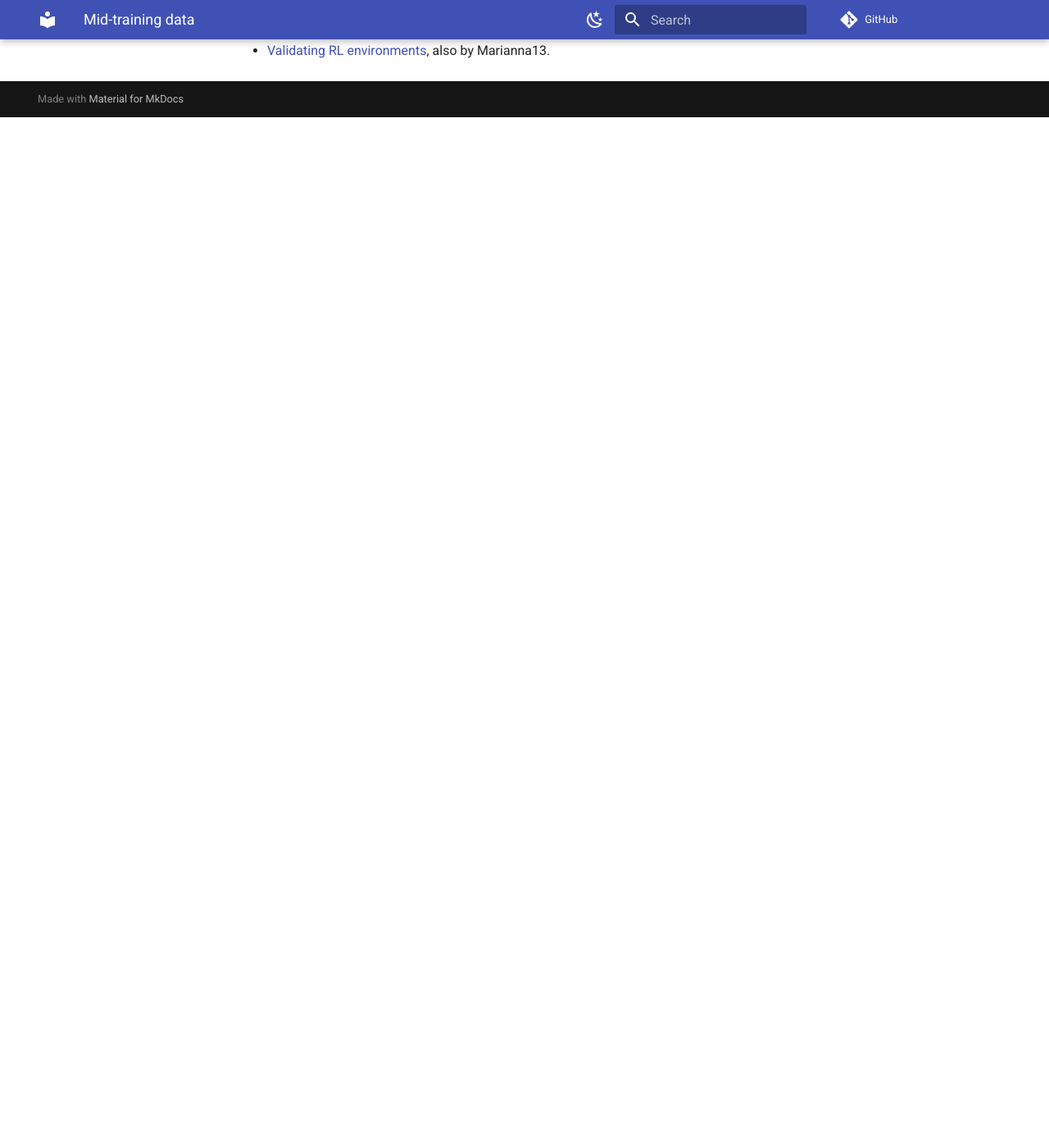
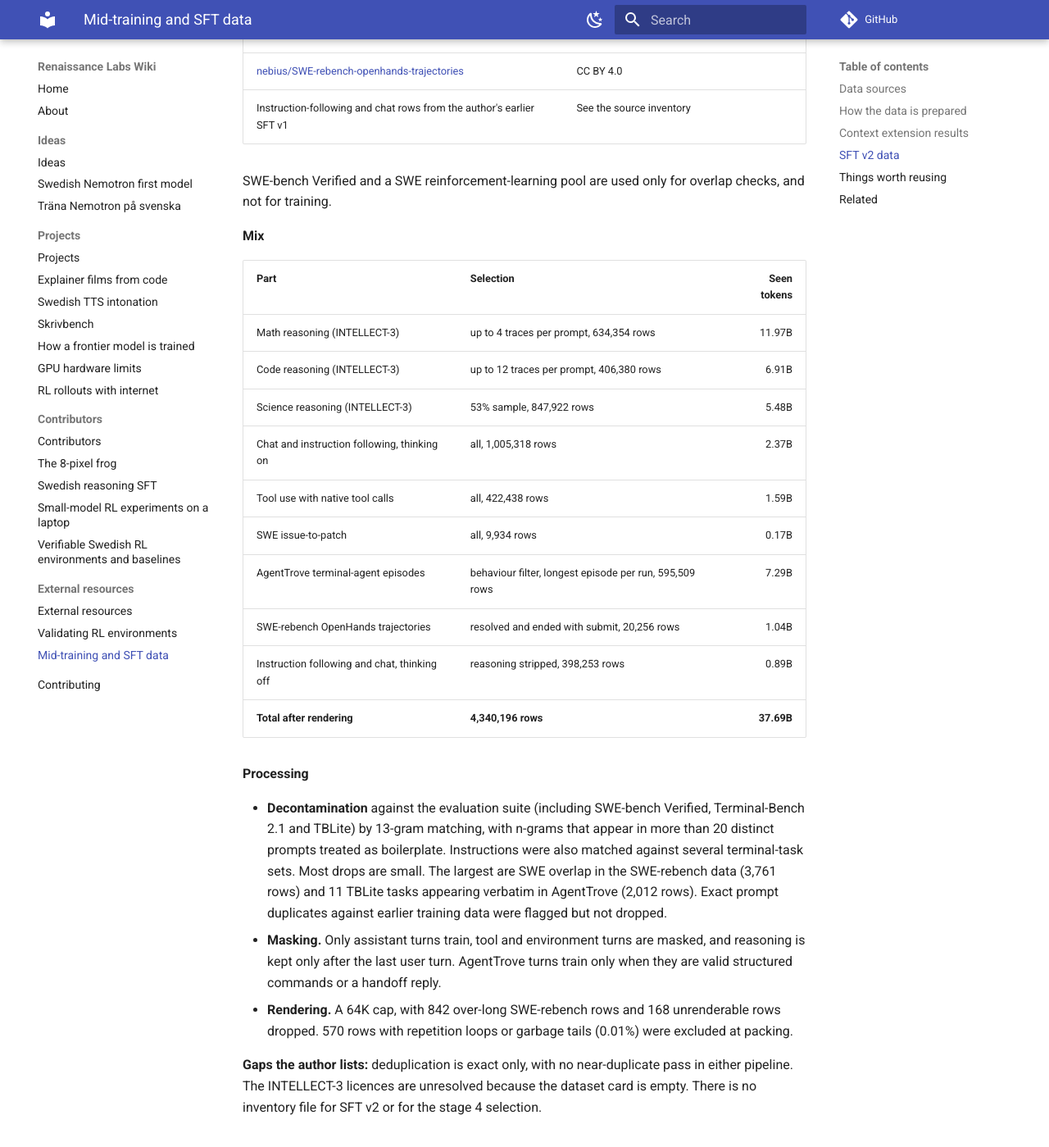
Before and after one commit to BirgerMoell/renaissancelabs-wiki, an MkDocs documentation site: the page built from docs/external/marianna13-midtraining-data.md, in a window 1280 px wide and 1400 px high, scrolled down 3333 px. Shown: the whole window at 82% size. Built offline with MkDocs 1.6.1 and Material for MkDocs 9.7.7, drawn with Linux system fonts in a browser that asks for light colours; comment, search, counter and statistics services are not loaded; before the commit the page ends 3476 px from its top, so only the background shows below that; some of the changed text lies outside the part shown.

Commit message:
External page: add Marianna13's SFT v2 data
Co-Authored-By: Claude Sonnet 5.5 <noreply@anthropic.com>

```diff
--- a/docs/external/marianna13-midtraining-data.md
+++ b/docs/external/marianna13-midtraining-data.md
@@ -1,11 +1,11 @@
-# Mid-training data and context extension (by Marianna13)
+# Mid-training and SFT data for a 9B model (by Marianna13)
 
 !!! note "External resource, not from Renaissance Labs"
     This is an external resource that Renaissance Labs considers relevant to its work. It summarises a working document by **Marianna13** from her [prelude-posttrain](https://github.com/marianna13/prelude-posttrain) repository. Renaissance Labs did not make it. The figures are hers, taken from the document as it stood at its last update (23 October 2026), and we have not reproduced them. Corrections go to the original author.
 
 **Author:** Marianna13 (individual contributor)
 **Source:** [issue-0054-midtraining-data.md](https://github.com/marianna13/prelude-posttrain/blob/main/docs/issue-0054-midtraining-data.md)
-**Status in the source:** in progress. Production training had not been run when the document was last updated.
+**Status in the source:** the mid-training document was in progress when last updated (23 October 2026). A later document records SFT v2 as trained.
 
 The goal is a reproducible, decontaminated mid-training mixture for the OpenEuroLLM Prelude 9B base model. It is used to extend the context window from 4K through 16K, 32K and 64K (and then 128K with YaRN) while keeping the base model's math and code ability.
 
@@ -53,6 +53,44 @@ Short-context few-shot results after stage 1 stayed within the preregistered mar
 
 Some decisions were made by the author to proceed despite failed gates, and are recorded as such in the source. Stage 4 is recommended as the base for the next SFT run, and chat and agent evaluations of it were still pending.
 
+## SFT v2 data
+
+A second document by the same author, [DATA.md](https://github.com/marianna13/prelude-posttrain/blob/main/sft/prelude/DATA.md), lists the data for the supervised fine-tuning that follows the context stages. SFT v2 starts from the stage 4 (128K) checkpoint and is trained in one pass at 64K context, 9,020 steps, on 37.7B seen tokens (30.1B trained). The same document also records the mid-training data summarised above, so the two stages can be read together.
+
+**Sources**
+
+| Source | Licence on the card |
+|---|---|
+| [PrimeIntellect/INTELLECT-3-SFT](https://huggingface.co/datasets/PrimeIntellect/INTELLECT-3-SFT) | Card empty; the upstream datasets need checking |
+| [open-thoughts/AgentTrove](https://huggingface.co/datasets/open-thoughts/AgentTrove) | Apache-2.0 |
+| [nebius/SWE-rebench-openhands-trajectories](https://huggingface.co/datasets/nebius/SWE-rebench-openhands-trajectories) | CC BY 4.0 |
+| Instruction-following and chat rows from the author's earlier SFT v1 | See the source inventory |
+
+SWE-bench Verified and a SWE reinforcement-learning pool are used only for overlap checks, and not for training.
+
+**Mix**
+
+| Part | Selection | Seen tokens |
+|---|---|---:|
+| Math reasoning (INTELLECT-3) | up to 4 traces per prompt, 634,354 rows | 11.97B |
+| Code reasoning (INTELLECT-3) | up to 12 traces per prompt, 406,380 rows | 6.91B |
+| Science reasoning (INTELLECT-3) | 53% sample, 847,922 rows | 5.48B |
+| Chat and instruction following, thinking on | all, 1,005,318 rows | 2.37B |
+| Tool use with native tool calls | all, 422,438 rows | 1.59B |
+| SWE issue-to-patch | all, 9,934 rows | 0.17B |
+| AgentTrove terminal-agent episodes | behaviour filter, longest episode per run, 595,509 rows | 7.29B |
+| SWE-rebench OpenHands trajectories | resolved and ended with submit, 20,256 rows | 1.04B |
+| Instruction following and chat, thinking off | reasoning stripped, 398,253 rows | 0.89B |
+| **Total after rendering** | **4,340,196 rows** | **37.69B** |
+
+**Processing**
+
+- **Decontamination** against the evaluation suite (including SWE-bench Verified, Terminal-Bench 2.1 and TBLite) by 13-gram matching, with n-grams that appear in more than 20 distinct prompts treated as boilerplate. Instructions were also matched against several terminal-task sets. Most drops are small. The largest are SWE overlap in the SWE-rebench data (3,761 rows) and 11 TBLite tasks appearing verbatim in AgentTrove (2,012 rows). Exact prompt duplicates against earlier training data were flagged but not dropped.
+- **Masking.** Only assistant turns train, tool and environment turns are masked, and reasoning is kept only after the last user turn. AgentTrove turns train only when they are valid structured commands or a handoff reply.
+- **Rendering.** A 64K cap, with 842 over-long SWE-rebench rows and 168 unrenderable rows dropped. 570 rows with repetition loops or garbage tails (0.01%) were excluded at packing.
+
+**Gaps the author lists:** deduplication is exact only, with no near-duplicate pass in either pipeline. The INTELLECT-3 licences are unresolved because the dataset card is empty. There is no inventory file for SFT v2 or for the stage 4 selection.
+
 ## Things worth reusing
 
 - Count tokens and fix source weights by retained tokens after cleaning, and report both seen and trained shares.
--- a/mkdocs.yml
+++ b/mkdocs.yml
@@ -55,7 +55,7 @@ nav:
   - External resources:
       - external/index.md
       - Validating RL environments: external/marianna13-rl-validation.md
-      - Mid-training data: external/marianna13-midtraining-data.md
+      - Mid-training and SFT data: external/marianna13-midtraining-data.md
   - Contributing: contributing.md
 
 exclude_docs: |
```
Also changed, not shown: docs/external/index.md (+1 -1 lines).
